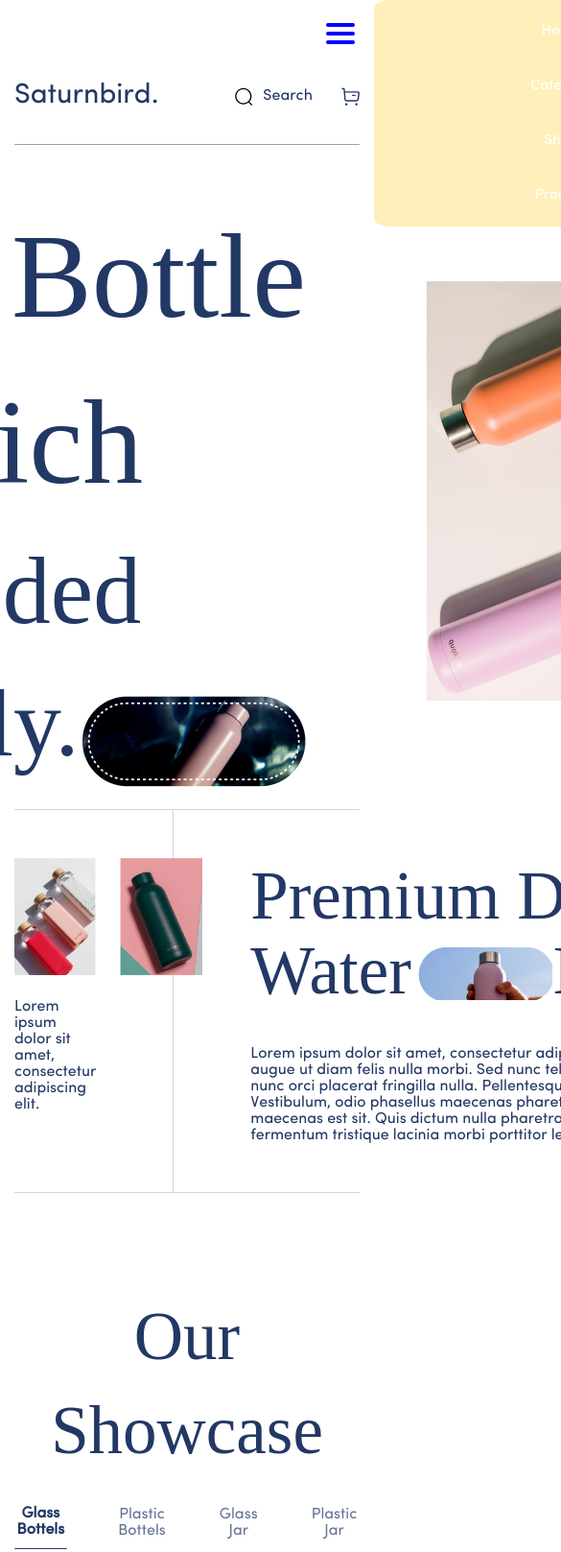
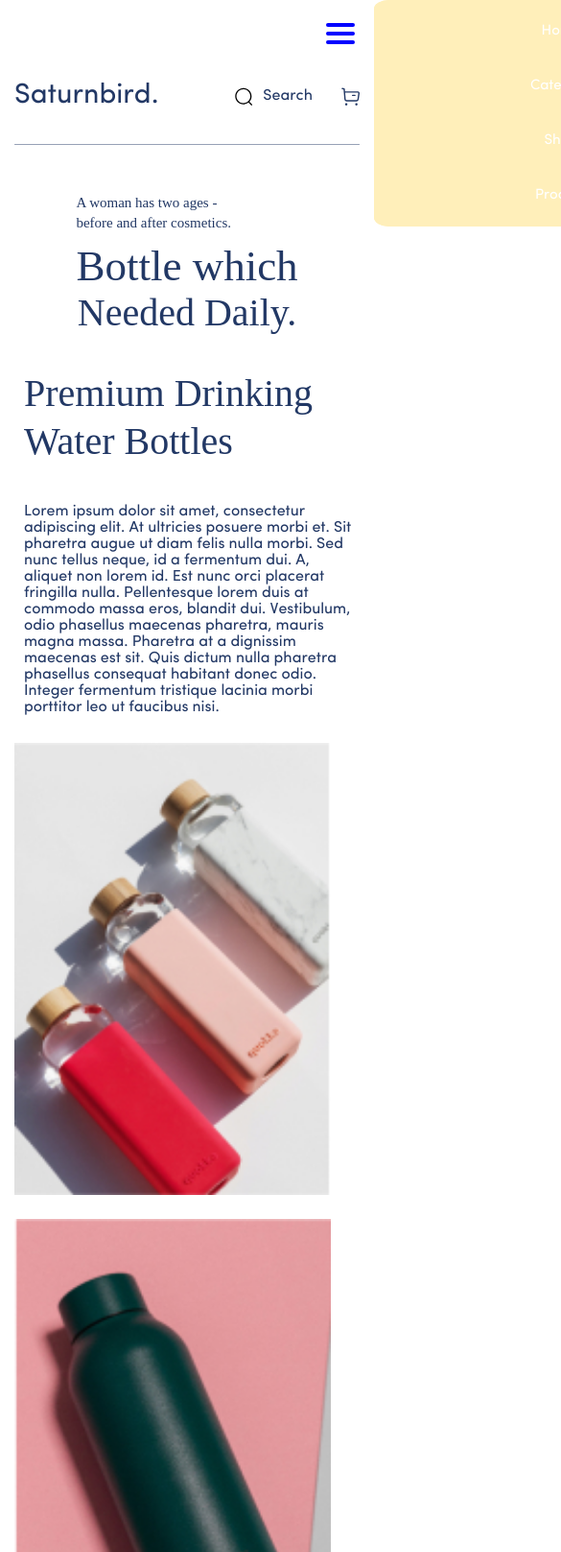
Before and after one commit to agility-power/sambird, a website: page app/index.html in a window 390 px wide. Shown: the top 1617 px of the page at 96% size, 585 px wide, since content can reach past the window. Drawn offline with nearby package versions, Linux system fonts and the light colour scheme; files that its build step writes are made by us from their sources.

Commit message:
add mobile section top, gallery

```diff
--- a/app/index.html
+++ b/app/index.html
@@ -49,7 +49,7 @@
                 <img class="top__img-one" src="images/icons/top1.jpg" alt="">
                 <div class="top__title-box">
                     <p class="top__title-text">
-                        Lorem ipsum dolor sit amet, consectetur adipiscing elit.
+                        A woman has two ages - before and after cosmetics.
                     </p>
                     <h1 class="top__title">
                         <span class="top__title-one">Bottle which</span>
@@ -57,7 +57,7 @@
                         <img class="top__title-img" src="images/icons/top2.jpg" alt="">
                     </h1>
                 </div>
-                <img src="images/icons/top3.jpg" alt="">
+                <img class="top__img-two" src="images/icons/top3.jpg" alt="">
             </div>
             <div class="container">
                 <div class="top__content">
--- a/app/scss/_media.scss
+++ b/app/scss/_media.scss
@@ -1,6 +1,105 @@
+@media(max-width: 1500px) {
+    .top {
+        &__inner {
+            flex-wrap: wrap;
+        }
+
+        &__img-one {
+            display: none;
+        }
+
+        &__img-two {
+            display: none;
+        }
+    }
+}
+
+@media(max-width: 1300px) {
+    .top {
+        margin-bottom: 0;
+    }
+
+    .gallery {
+        margin-top: 30px;
+
+        &__buttons {
+            margin-bottom: 30px;
+        }
+
+        &__items {
+            grid-template-columns: 290px 290px;
+            justify-content: center;
+        }
+
+    }
+}
+
+@media(max-width: 1240px) {
+    .top {
+        &__content-box {
+            padding: 10px 0px 10px 10px;
+        }
+
+        &__content-boximg {
+            padding: 18px 30px 20px 0;
+        }
+
+        &__content-subtitle {
+            width: 450px;
+            margin: 0 auto;
+        }
+    }
+
+}
+
+@media(max-width: 996px) {
+    .top {
+        &__title-text {
+            position: static;
+            margin-bottom: 20px;
+        }
+
+        &__title-one {
+            font-size: 90px;
+            line-height: 86px;
+        }
+
+        &__title-two {
+            font-size: 80px;
+            line-height: 117px;
+        }
+
+        &__title-img {
+            display: none;
+        }
+
+        &__title-box {
+            margin-right: 0;
+        }
+
+        &__content {
+            border: none;
+            flex-direction: column-reverse;
+        }
+
+
+        &__content-subtitle {
+            width: auto;
+
+        }
+
+        &__content-boximg {
+            border-right: none;
+        }
+    }
+
+
+}
+
 @media(max-width: 850px) {
-    .header {
-        &__inner {}
+    .title {
+        font-size: 55.9649px;
+        line-height: 50px;
     }
 
     .menu-btn {
@@ -38,6 +137,83 @@
     .menu--active {
         transform: translateX(0);
     }
+}
 
-    .logo {}
+@media(max-width: 768px) {
+    .top {
+        &__title {
+            text-align: center;
+        }
+
+        &__title-one {
+            font-size: 70px;
+            line-height: 60px;
+            padding-left: 0;
+        }
+
+        &__title-two {
+            font-size: 60px;
+            line-height: 60px;
+        }
+
+        &__title-img {
+            display: none;
+        }
+
+        &__content-title {
+            font-size: 50px;
+            line-height: 60px;
+            width: auto;
+
+            &::after {
+                display: none;
+            }
+
+            span {
+                padding-left: 0;
+            }
+        }
+    }
 }
+
+@media(max-width: 660px) {
+    .title {
+        font-size: 40px;
+        line-height: 40px;
+    }
+
+    .gallery {
+        &__buttons {
+            gap: 10px;
+        }
+
+        &__items {
+            grid-template-columns: 290px;
+        }
+
+    }
+}
+
+@media(max-width: 450px) {
+    .top {
+        &__title-one {
+            font-size: 45px;
+            line-height: 30px;
+        }
+
+        &__title-two {
+            font-size: 40px;
+            line-height: 58px;
+        }
+
+        &__content-title {
+            font-size: 40px;
+            line-height: 50px;
+        }
+
+        &__content-img {
+            flex-direction: column;
+        }
+
+    }
+}
--- a/app/scss/style.scss
+++ b/app/scss/style.scss
@@ -235,6 +235,7 @@
         display: grid;
         grid-template-columns: repeat(4, 1fr);
         grid-gap: 28px;
+        text-align: center;
     }
 
     &__items-all {
@@ -586,6 +587,7 @@
         font-weight: 300;
         font-size: 15px;
         line-height: 15px;
+        margin-right: 15px;
     }
 
     &__social {
```
